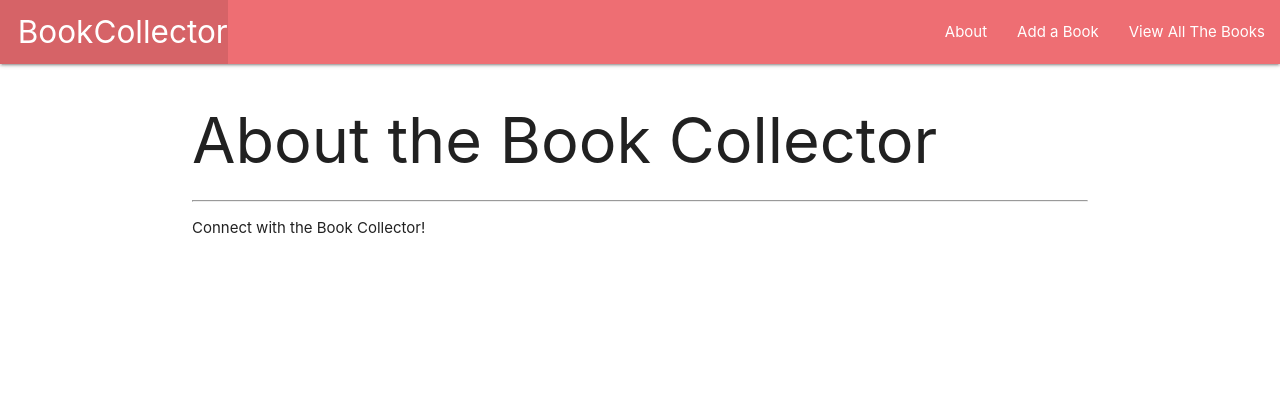
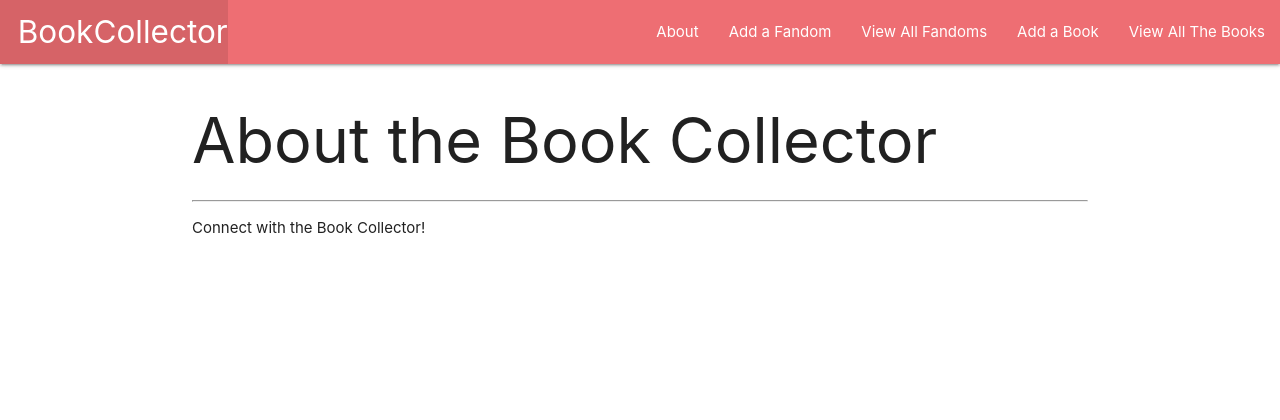
Before and after one commit to kmcaloney15/Book-Collector, a Django app: page /about/ in a window 1280 px wide. Shown: the top 420 px of the page. Run offline with Django 4.2, Linux system fonts and the light colour scheme.

Commit message:
got the fandoms to create, update and delete

```diff
--- a/bookcollector/main_app/templates/base.html
+++ b/bookcollector/main_app/templates/base.html
@@ -21,6 +21,8 @@
                 </ul>
                 <ul class="right">
                     <li><a href="{% url 'about' %}">About</a></li>
+                    <li><a href="{% url 'fandom_create' %}">Add a Fandom</a></li>
+                    <li><a href="{% url 'fandom_index' %}">View All Fandoms</a></li>
                     <li><a href="{% url 'books_create' %}">Add a Book</a></li>
                     <li><a href="{% url 'index' %}">View All The Books</a></li>
                 </ul>
--- a/bookcollector/main_app/urls.py
+++ b/bookcollector/main_app/urls.py
@@ -13,5 +13,13 @@ urlpatterns = [
     path('books/<int:pk>/update/', views.BookUpdate.as_view(), name='books_update'),
     path('books/<int:pk>/delete/', views.BookDelete.as_view(), name='books_delete'),
     path('books/<int:book_id>/add_review/', views.add_review, name='add_review'),
-      path('books/<int:book_id>/assoc_fandom/<int:fandom_id>/', views.assoc_fandom, name='assoc_fandom'),
+
+     path('fandom/', views.FandomList.as_view(), name='fandom_index'),
+    path('fandom/<int:pk>/', views.FandomDetail.as_view(), name='fandom_detail'),
+    path('fandom/create/', views.FandomCreate.as_view(), name='fandom_create'),
+    path('fandom/<int:pk>/update/', views.FandomUpdate.as_view(), name='fandom_update'),
+    path('fandom/<int:pk>/delete/', views.FandomDelete.as_view(), name='fandom_delete'),
+
+
+    path('books/<int:book_id>/assoc_fandom/<int:fandom_id>/', views.assoc_fandom, name='assoc_fandom'),
 ]
--- a/bookcollector/main_app/views.py
+++ b/bookcollector/main_app/views.py
@@ -1,6 +1,7 @@
 from django.shortcuts import render, redirect
 from django.http import HttpResponse
 from django.views.generic.edit import CreateView, UpdateView, DeleteView
+from django.views.generic import ListView, DetailView
 from .models import Book, Fandom
 from .forms import ReviewForm
 # Create your views here.
@@ -30,7 +31,7 @@ def books_detail(request, book_id):
     book = Book.objects.get(id=book_id)
     fandom = Fandom.objects.all()
     id_list = book.fandom.all().values_list('id')
-    # Now we can query for toys whose ids are not in the list using exclude
+    # Now we can query for Fandoms whose ids are not in the list using exclude
     fandom_book_doesnt_have = Fandom.objects.exclude(id__in=id_list)
     review_form = ReviewForm()
     return render(request, 'books/detail.html', {'book': book, 'review_form': review_form, 'fandom': fandom_book_doesnt_have})
@@ -50,7 +51,7 @@ def add_review(request, book_id):
   return redirect('detail', book_id=book_id)
 
 def assoc_fandom(request, book_id, fandom_id):
-  # Note that you can pass a toy's id instead of the whole toy object
+  # Note that you can pass a Fandom's id instead of the whole Fandom object
   Book.objects.get(id=book_id).fandom.add(fandom_id)
   return redirect('detail', book_id=book_id)
 
@@ -72,3 +73,28 @@ class BookUpdate(UpdateView):
 class BookDelete(DeleteView):
   model = Book
   success_url = '/books/'
+
+
+class FandomList(ListView):
+  model = Fandom
+
+
+class FandomDetail(DetailView):
+  model = Fandom
+
+
+class FandomCreate(CreateView):
+  model = Fandom
+  fields = '__all__'
+#   fields = ['name', 'description']
+  success_url = '/fandom/'
+
+class FandomUpdate(UpdateView):
+  model = Fandom
+  fields = ['name', 'description']
+  success_url = '/fandom/'
+
+
+class FandomDelete(DeleteView):
+  model = Fandom
+  success_url = '/books/'
```
Also changed, not shown: bookcollector/main_app/templates/main_app/fandom_confirm_delete.html (added, +13 -0 lines), bookcollector/main_app/templates/main_app/fandom_detail.html (added, +20 -0 lines), bookcollector/main_app/templates/main_app/fandom_form.html (added, +19 -0 lines), bookcollector/main_app/templates/main_app/fandom_list.html (added, +17 -0 lines).
